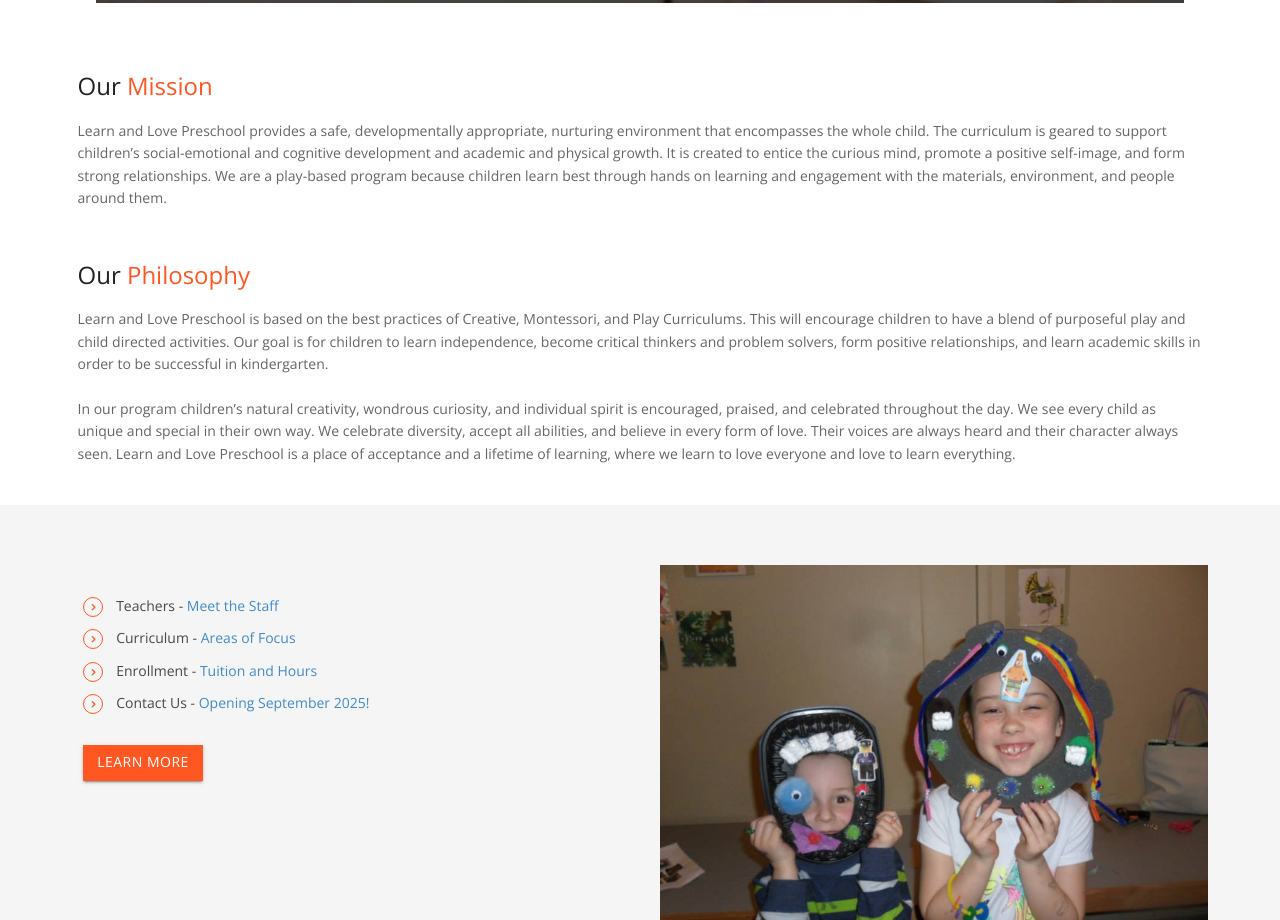
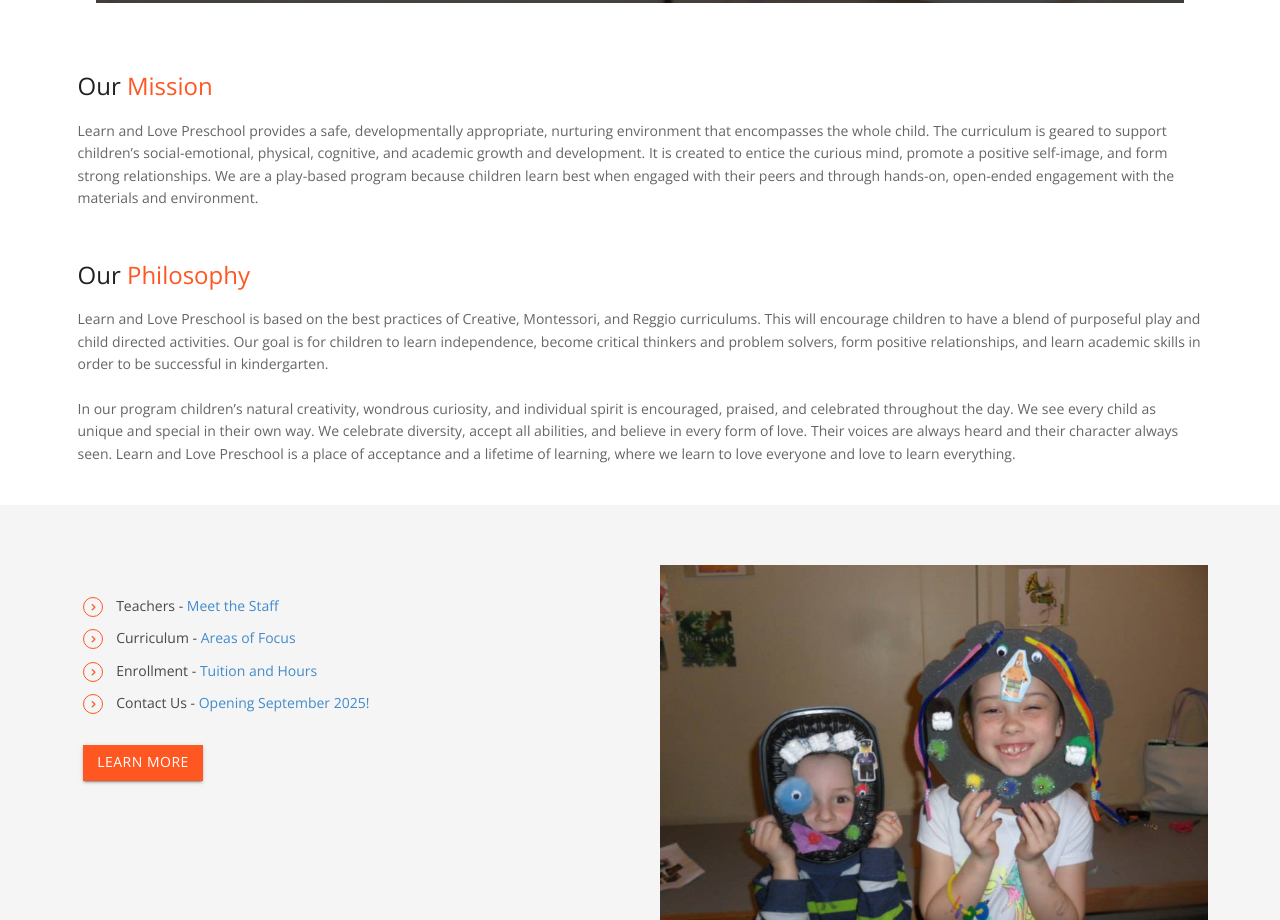
Before and after one commit to Learn-Love-Preschool/learn-love-preschool.github.io, a plain HTML site: page index.html in a window 1280 px wide. Shown: the part 784-1704 px from the top of the page. Drawn offline with nearby package versions, Linux system fonts and the light colour scheme; files that its build step writes are made by us from their sources.

Commit message:
mission and philosophy update

```diff
--- a/index.html
+++ b/index.html
@@ -158,12 +158,12 @@
                   Learn and Love Preschool provides a safe, developmentally
                   appropriate, nurturing environment that encompasses the whole
                   child. The curriculum is geared to support children’s
-                  social-emotional and cognitive development and academic and
-                  physical growth. It is created to entice the curious mind,
-                  promote a positive self-image, and form strong relationships.
-                  We are a play-based program because children learn best
-                  through hands on learning and engagement with the materials,
-                  environment, and people around them.
+                  social-emotional, physical, cognitive, and academic growth and
+                  development. It is created to entice the curious mind, promote
+                  a positive self-image, and form strong relationships. We are a
+                  play-based program because children learn best when engaged
+                  with their peers and through hands-on, open-ended engagement
+                  with the materials and environment.
                 </p>
               </div>
               <br />
@@ -172,7 +172,7 @@
                 <h3>Our <span class="color">Philosophy</span></h3>
                 <p>
                   Learn and Love Preschool is based on the best practices of
-                  Creative, Montessori, and Play Curriculums. This will
+                  Creative, Montessori, and Reggio curriculums. This will
                   encourage children to have a blend of purposeful play and
                   child directed activities. Our goal is for children to learn
                   independence, become critical thinkers and problem solvers,
```
